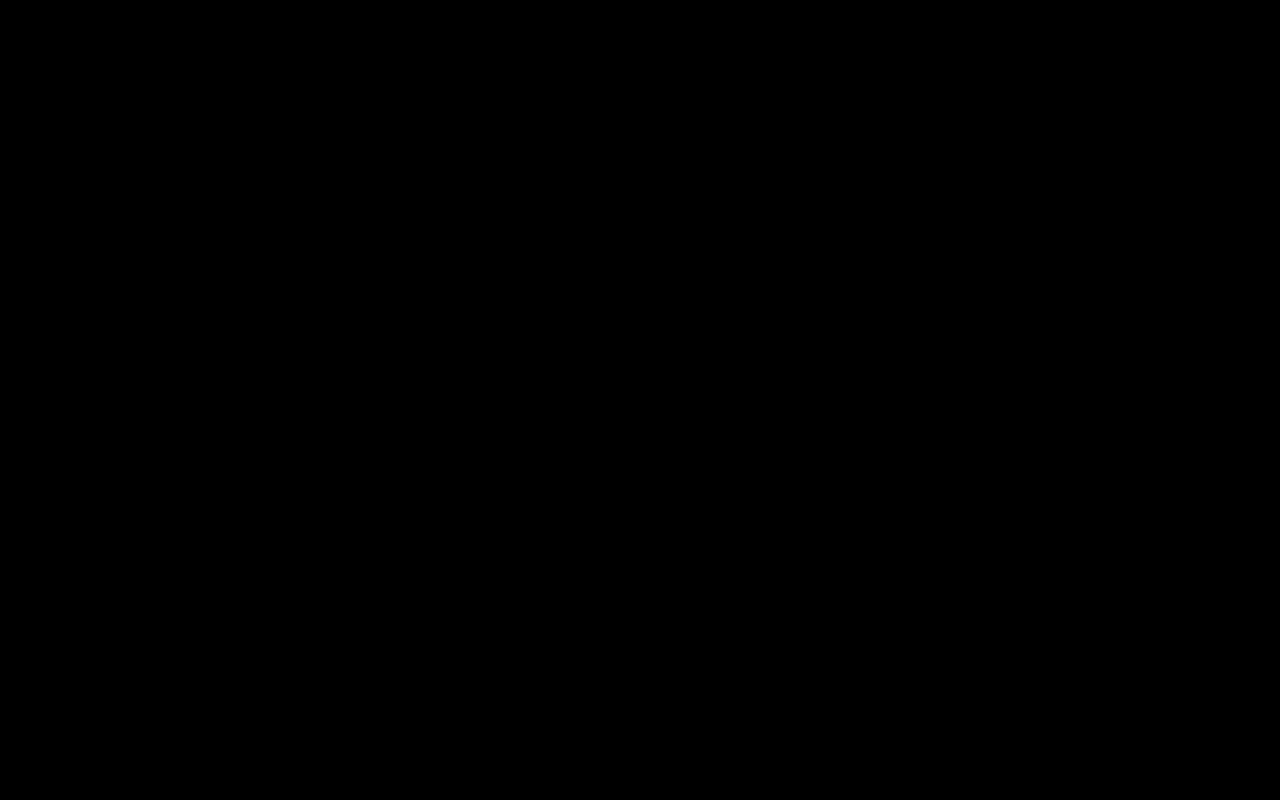
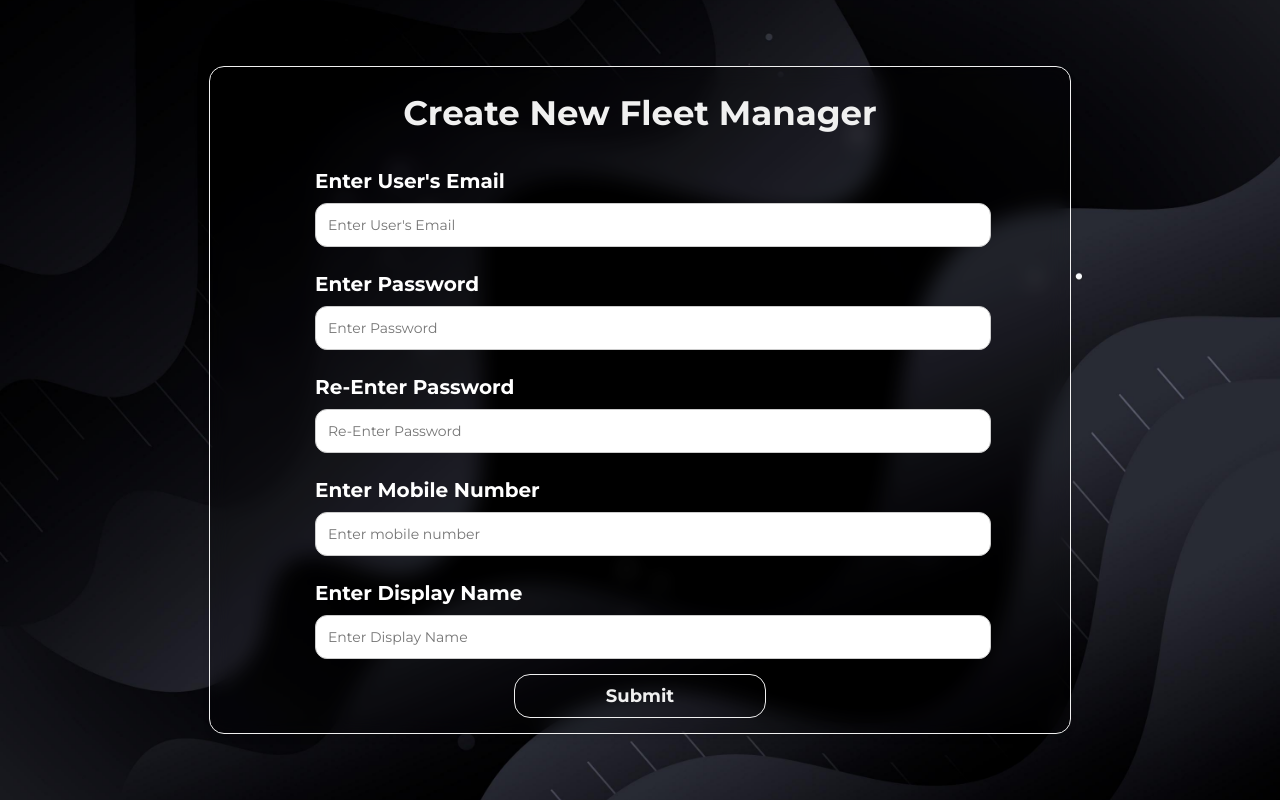
Before and after one commit to bemaldvanitha/fleet_manager_frontend, a React (Create React App) app: page /fleet-managers/create in a window 1280 px wide. Before the commit this address had no page. Built offline with nearby package versions, Linux system fonts and the light colour scheme; no server answers.

Commit message:
new fleet manager adding and showing all fleet manager feature added

```diff
--- a/src/App.js
+++ b/src/App.js
@@ -10,6 +10,8 @@ import AdminRoute from "./components/routing/AdminRoute";
 import AllVehicleScreen from "./screens/vehicle/AllVehicleScreen";
 import CreateVehicleScreen from "./screens/vehicle/CreateVehicleScreen";
 import EditVehicleScreen from "./screens/vehicle/EditVehicleScreen";
+import AllFleetManagerScreen from "./screens/fleet-manager/AllFleetManagerScreen";
+import AddFleetManagerScreen from "./screens/fleet-manager/AddFleetManagerScreen";
 
 import store from "./store";
 
@@ -29,6 +31,8 @@ function App() {
                     <Route path={'/vehicles'} element={<AllVehicleScreen/>}/>
                     <Route path={'/vehicles/create'} element={<CreateVehicleScreen/>}/>
                     <Route path={'/vehicles/edit/:id'} element={<EditVehicleScreen/>}/>
+                    <Route path={'/fleet-managers'} element={<AllFleetManagerScreen/>}/>
+                    <Route path={'/fleet-managers/create'} element={<AddFleetManagerScreen/>}/>
                 </Route>
             </Routes>
         </Provider>
--- a/src/components/drivers/DriverRegistrationFormPart1.js
+++ b/src/components/drivers/DriverRegistrationFormPart1.js
@@ -28,9 +28,9 @@ const DriverRegistrationFormPart1 = ({ onChange, formData, isFieldError }) => {
 
     return(
         <div>
-            <CustomInput title={'Enter Driver\'s Email'} type={'email'} id={'email'} isError={isFieldError.isEmailError}
+            <CustomInput title={'Enter User\'s Email'} type={'email'} id={'email'} isError={isFieldError.isEmailError}
                          errorMessage={'Enter Valid Email'} onChangeHandle={emailChangeHandler} value={formData.email}
-                         placeholder={'Enter Driver\'s Email'}/>
+                         placeholder={'Enter User\'s Email'}/>
             <CustomInput title={'Enter Password'} value={formData.password} placeholder={'Enter Password'} type={'password'}
                          onChangeHandle={passwordChangeHandler} id={'password'} isError={isFieldError.isPasswordError}
                          errorMessage={'Enter valid password (password should more that 5 chars and must be equal)'}/>
--- /dev/null
+++ b/src/components/fleet-manager/FleetManagerTable.css
@@ -0,0 +1,30 @@
+.fleet-manager-table {
+    width: 90%;
+    margin: 5px 20px;
+    border-collapse: separate;
+    border-spacing: 0 10px;
+}
+
+.fleet-manager-table-header {
+    font-family: 'Montserrat', serif;
+    font-weight: bold;
+    font-size: 28px;
+    margin: 10px 0;
+    text-align: left;
+    color: #f0f0f0;
+}
+
+.fleet-manager-table-header-row th{
+    border-bottom: 1px solid #f0f0f0;
+}
+
+.fleet-manager-table-data {
+    font-family: 'Montserrat', serif;
+    font-size: 16px;
+    padding: 15px 0;
+    color: #f0f0f0;
+}
+
+.fleet-manager-table-row td{
+    margin: 15px 0!important;
+}
--- /dev/null
+++ b/src/components/fleet-manager/FleetManagerTable.js
@@ -0,0 +1,30 @@
+import React from 'react';
+
+import './FleetManagerTable.css';
+
+const FleetManagerTable = ({ fleetManagers }) => {
+    return(
+        <table className={'fleet-manager-table'}>
+            <thead>
+                <tr className={'drivers-table-header-row'}>
+                    <th className={'fleet-manager-table-header'}>Id</th>
+                    <th className={'fleet-manager-table-header'}>Name</th>
+                    <th className={'fleet-manager-table-header'}>Email</th>
+                    <th className={'fleet-manager-table-header'}>Mobile Number</th>
+                </tr>
+            </thead>
+            <tbody>
+                {fleetManagers && fleetManagers.map((manager, index) => {
+                    return <tr key={index}>
+                        <td className={'fleet-manager-table-data'}>{manager?.id}</td>
+                        <td className={'fleet-manager-table-data'}>{manager?.name}</td>
+                        <td className={'fleet-manager-table-data'}>{manager?.email}</td>
+                        <td className={'fleet-manager-table-data'}>{manager?.mobileNumber}</td>
+                    </tr>
+                })}
+            </tbody>
+        </table>
+    )
+}
+
+export default FleetManagerTable;
--- /dev/null
+++ b/src/screens/fleet-manager/AddFleetManagerScreen.css
@@ -0,0 +1,46 @@
+.create-fleet-manager-screen {
+    background-image: url("/src/assets/images/background/fleet-manager/fleet-manager-background-1.jpg");
+    background-size: cover;
+    background-repeat: no-repeat;
+    background-position: center;
+    min-height: 100vh;
+    display: flex;
+    justify-content: center;
+    align-items: center;
+}
+
+.create-fleet-manager-screen-container {
+    background: rgba(0, 0, 0, 0.2);
+    backdrop-filter: blur(10px);
+    display: flex;
+    flex-direction: column;
+    justify-content: center;
+    align-items: center;
+    border: 1px solid #f0f0f0;
+    border-radius: 15px;
+    padding: 15px 30px;
+    box-shadow: 0 4px 6px rgba(0, 0, 0, 0.1);
+    width: 800px;
+    margin: 20px 0;
+}
+
+.create-fleet-manager-screen-title {
+    font-family: 'Montserrat', serif;
+    font-weight: bold;
+    font-size: 34px;
+    margin: 10px 0;
+    color: #f0f0f0;
+}
+
+.create-fleet-manager-screen-button-container {
+    display: flex;
+    justify-content: space-around;
+    align-items: center;
+    margin: 10px 0;
+}
+
+@media (max-width: 800px) {
+    .create-fleet-manager-screen-container {
+        width: 90%;
+    }
+}
--- /dev/null
+++ b/src/screens/fleet-manager/AddFleetManagerScreen.js
@@ -0,0 +1,95 @@
+import React, { useState } from 'react';
+import { useNavigate } from "react-router-dom";
+import { message } from "antd";
+import { ColorRing } from "react-loader-spinner";
+
+import DriverRegistrationFormPart1 from "../../components/drivers/DriverRegistrationFormPart1";
+import CustomButton from "../../components/common/CustomButton";
+import { useRegisterMutation } from "../../slicers/authSlice";
+
+import './AddFleetManagerScreen.css';
+
+const AddFleetManagerScreen = () => {
+    const navigate = useNavigate();
+
+    const [formData, setFormData] = useState({
+        email: '',
+        password: '',
+        reEnterPassword: '',
+        mobileNumber: '',
+        displayName: ''
+    });
+
+    const [isFieldError, setIsFieldError] = useState({
+        isEmailError: false,
+        isPasswordError: false,
+        isMobileNumberError: false,
+        isDisplayNameError: false
+    });
+
+    const [register, { isLoading: registerIsLoading }] = useRegisterMutation();
+
+    const handleChange = (field, value) => {
+        setFormData((prevData) => ({
+            ...prevData,
+            [field]: value,
+        }));
+    };
+
+    const handleSubmit = async () => {
+        const emailRegex = /^[^\s@]+@[^\s@]+\.[^\s@]+$/;
+        const emailValidity = emailRegex.test(formData.email.trim());
+        const passwordValidity = formData.password.trim().length >= 5 && formData.password.trim() ===
+            formData.reEnterPassword.trim();
+        const mobileNameValidity = formData.mobileNumber.trim().length > 8;
+        const displayNameValidity = formData.displayName.trim().length >= 3;
+
+        if(emailValidity && passwordValidity && mobileNameValidity && displayNameValidity){
+            try{
+                const res = await register({
+                    email: formData.email,
+                    password: formData.password,
+                    mobileNumber: formData.mobileNumber,
+                    displayName: formData.displayName,
+                    userType: 'Fleet-Manager'
+                }).unwrap();
+
+                setFormData({
+                    ...formData,
+                    userId: res.id
+                });
+
+                message.success(res?.message);
+                navigate('/fleet-managers')
+            }catch (error){
+                console.log(error);
+                message.error(error?.data?.message)
+            }
+        }else {
+            setIsFieldError({
+                isEmailError: !emailValidity, isPasswordError: !passwordValidity, isMobileNumberError: !mobileNameValidity,
+                isDisplayNameError: !displayNameValidity,
+            });
+        }
+    }
+
+    if(registerIsLoading){
+        return <div className={'loading-container'}>
+            <ColorRing visible={true} height="80" width="80" ariaLabel="color-ring-loading" wrapperStyle={{}}
+                       wrapperClass="color-ring-wrapper"
+                       colors={['#e15b64', '#f47e60', '#f8b26a', '#abbd81', '#849b87']}/>
+        </div>
+    }else {
+        return(
+            <div className={'create-fleet-manager-screen'}>
+                <div className={'create-fleet-manager-screen-container'}>
+                    <p className={'create-fleet-manager-screen-title'}>Create New Fleet Manager</p>
+                    <DriverRegistrationFormPart1 formData={formData} isFieldError={isFieldError} onChange={handleChange}/>
+                    <CustomButton title={'Submit'} onClick={handleSubmit} bgColor={'transparent'} fontColor={'#f0f0f0'} isSmall={true}/>
+                </div>
+            </div>
+        )
+    }
+}
+
+export default AddFleetManagerScreen;
--- /dev/null
+++ b/src/screens/fleet-manager/AllFleetManagerScreen.css
@@ -0,0 +1,29 @@
+.fleet-manager-screen {
+    background-image: url("/src/assets/images/background/fleet-manager/fleet-manager-background-1.jpg");
+    background-size: cover;
+    background-repeat: no-repeat;
+    background-position: center;
+    padding: 10px 20px;
+    height: 100vh;
+}
+
+.fleet-manager-screen-title {
+    font-family: 'Montserrat', serif;
+    font-weight: bolder;
+    font-size: 36px;
+    margin: 20px 0;
+    color: #f0f0f0;
+}
+
+.fleet-manager-screen-button-container {
+    display: flex;
+    justify-content: end;
+    align-items: center;
+}
+
+.fleet-manager-screen-table-container {
+    margin: 20px 0;
+    background: rgba(0, 0, 0, 0.2);
+    backdrop-filter: blur(10px);
+    border-radius: 12px;
+}
--- /dev/null
+++ b/src/screens/fleet-manager/AllFleetManagerScreen.js
@@ -0,0 +1,53 @@
+import React, { useState, useEffect } from 'react';
+import { useNavigate } from "react-router-dom";
+import { ColorRing } from "react-loader-spinner";
+
+import CustomButton from "../../components/common/CustomButton";
+import FleetManagerTable from "../../components/fleet-manager/FleetManagerTable";
+import { useFetchAllFleetManagersQuery } from "../../slicers/userSlice";
+
+import './AllFleetManagerScreen.css';
+
+const AllFleetManagerScreen = () => {
+    const navigate = useNavigate();
+
+    const [fleetManagers, setFleetManagers] = useState([]);
+
+    const { data: fleetManagerData, isLoading: fetchFleetManagerIsLoading, error: fetchFleetManagerError } =
+        useFetchAllFleetManagersQuery();
+
+    useEffect(() => {
+        if(fleetManagerData && fleetManagerData?.fleetManagers){
+            setFleetManagers(fleetManagerData?.fleetManagers);
+        }
+    }, [fleetManagerData]);
+
+    const addFleetManagerHandler = () => {
+        navigate('/fleet-managers/create');
+    }
+
+    if(fetchFleetManagerIsLoading){
+        return (
+            <div className={'loading-container'}>
+                <ColorRing visible={true} height="80" width="80" ariaLabel="color-ring-loading" wrapperStyle={{}}
+                           wrapperClass="color-ring-wrapper" colors={['#e15b64', '#f47e60', '#f8b26a', '#abbd81', '#849b87']}/>
+            </div>
+        )
+    }else {
+        return(
+            <div className={'fleet-manager-screen'}>
+                <p className={'fleet-manager-screen-title'}>Fleet Managers</p>
+                <div className={'divider'}></div>
+                <div className={'fleet-manager-screen-button-container'}>
+                    <CustomButton title={'Add Fleet Manager'} bgColor={'transparent'} fontColor={'#f0f0f0'}
+                                  onClick={addFleetManagerHandler}/>
+                </div>
+                <div className={'fleet-manager-screen-table-container'}>
+                    <FleetManagerTable fleetManagers={fleetManagers}/>
+                </div>
+            </div>
+        )
+    }
+}
+
+export default AllFleetManagerScreen;
--- a/src/slicers/userSlice.js
+++ b/src/slicers/userSlice.js
@@ -14,7 +14,16 @@ export const userSlice = apiSlice.injectEndpoints({
             }),
             keepUnusedDataFor: 5
         }),
+        fetchAllFleetManagers: builder.query({
+            query: () => ({
+                url: `${USER_URL}/Fleet-Managers`,
+                headers: {
+                    'Authorization': `Bearer ${getToken()}`
+                }
+            }),
+            keepUnusedDataFor: 5
+        }),
     })
 });
 
-export const { useFetchAllDriversQuery } = userSlice;
+export const { useFetchAllDriversQuery, useFetchAllFleetManagersQuery } = userSlice;
```
Also changed, not shown: src/assets/images/background/fleet-manager/fleet-manager-background-1.jpg (added).
